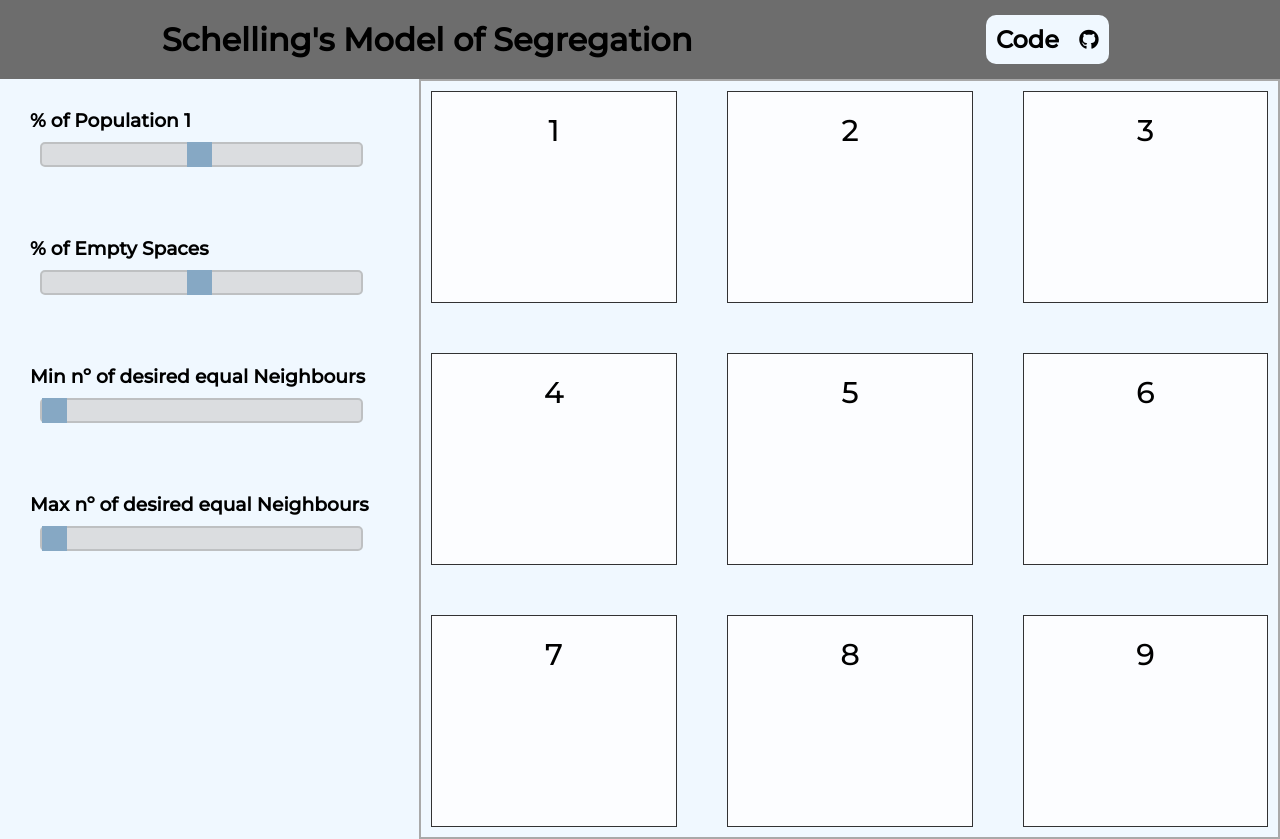
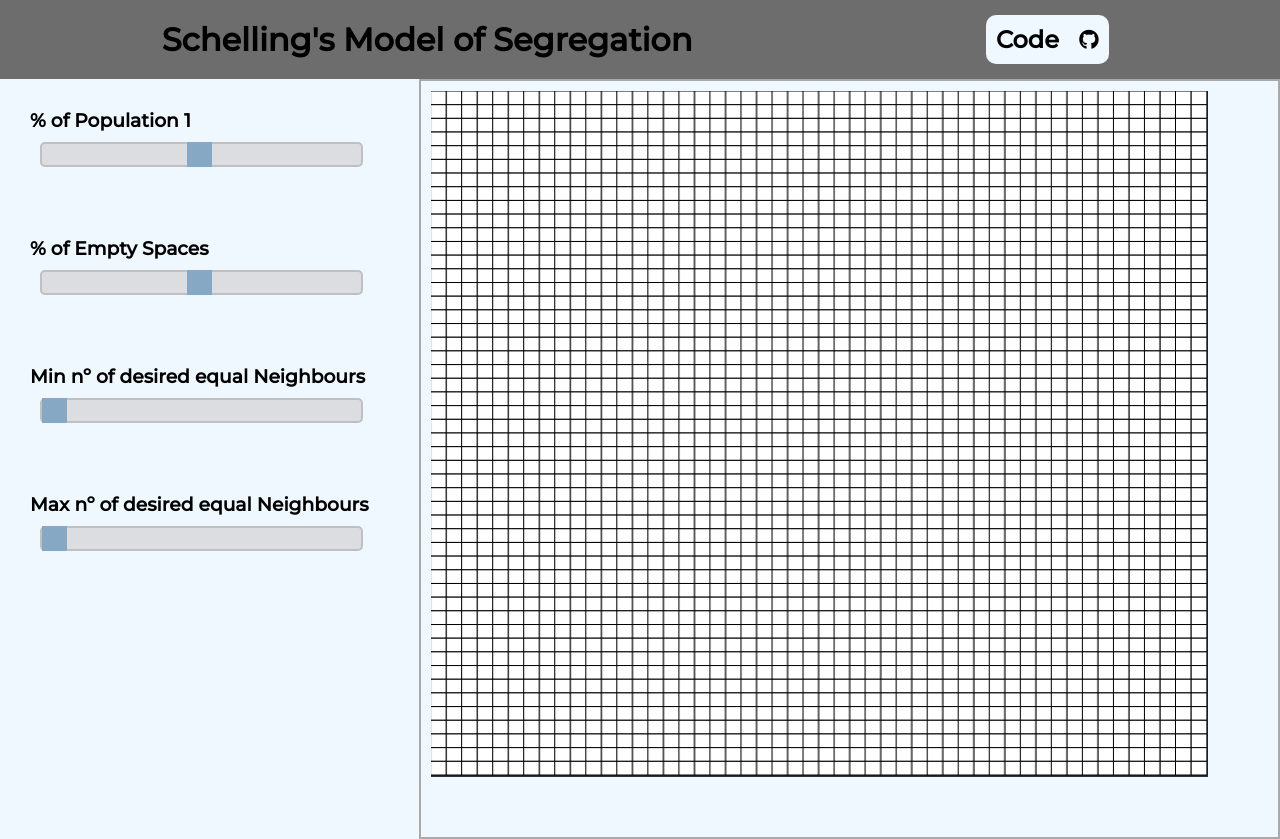
Before and after one commit to AnaSRamalhete/site, a PHP site: page /Schellings_Model/index.php in a window 1280 px wide. Run offline with PHP 8.4, Linux system fonts and the light colour scheme; some libraries are stand-ins or nearby versions.

Commit message:
SM - Adding a grid using p5 js

```diff
--- a/web/Schellings_Model/SM_styles.css
+++ b/web/Schellings_Model/SM_styles.css
@@ -46,7 +46,7 @@
 .grid-section{
     flex: 2;
     display: grid;
-    grid-gap: 50px;
+    grid-gap: 10px;
     border: solid 2px darkgray;
     grid-template-columns: auto auto auto;
     padding: 10px;
--- /dev/null
+++ b/web/Schellings_Model/app.js
@@ -0,0 +1,50 @@
+var sketchWidth;
+var sketchHeight;
+
+const cols=50;
+const rows=50;
+
+sketchWidth = document.getElementById("p5Container").offsetWidth * 0.9;
+sketchHeight = document.getElementById("p5Container").offsetHeight * 0.9;
+
+// console.log(sketchHeight)
+// console.log(sketchWidth)
+
+let sketch = function(p) {
+    p.setup = function(){
+      p.createCanvas(sketchWidth + 2, sketchHeight + 2);
+      p.background(51);
+
+      var widthSquare = sketchWidth/cols;
+      var heigthSquare = sketchHeight/rows;
+
+      for (var i=0; i<cols; i++){
+          for(var j=0; j<rows; j++){
+              var x= i*widthSquare;
+              var y=j*heigthSquare;
+
+              p.stroke(0);
+              p.fill(255);
+              p.rect(x, y, widthSquare, heigthSquare);
+            }
+        }
+    }
+  };
+  new p5(sketch, 'p5Container');
+
+// function setup() {
+//   sketchWidth = document.getElementById("p5Container").offsetWidth;
+//   sketchHeight = document.getElementById("p5Container").offsetHeight;
+//   let renderer = createCanvas(sketchWidth, sketchHeight);
+//   renderer.parent("grid-section");
+// }
+
+// function draw() {
+//   background(51);
+// }
+
+// function windowResized() {
+//   sketchWidth = document.getElementById("p5Container").offsetWidth;
+//   sketchHeight = document.getElementById("p5Container").offsetHeight;
+//   resizeCanvas(sketchWidth, sketchHeight);
+// }
--- a/web/Schellings_Model/index.php
+++ b/web/Schellings_Model/index.php
@@ -33,6 +33,10 @@
 
     <div class="main-hero">
 
+        <!-- ----------------- -->
+        <!-- Variables Section -->
+        <!-- ----------------- -->
+
         <div class="var-section">
 
             <div class="slideContainer">
@@ -57,19 +61,20 @@
 
         </div>
 
+        <!-- ----------------- -->
+        <!-- Grid Section -->
+        <!-- ----------------- -->
 
-
-        <div class="grid-section">
-            <div class="grid-item">1</div>
-            <div class="grid-item">2</div>
-            <div class="grid-item">3</div>
-            <div class="grid-item">4</div>
-            <div class="grid-item">5</div>
-            <div class="grid-item">6</div>
-            <div class="grid-item">7</div>
-            <div class="grid-item">8</div>
-            <div class="grid-item">9</div>
+        <div class="grid-section" id="p5Container">
         </div>
     </div>
+
+    <!-- ------------ -->
+    <!-- Java Scripts -->
+    <!-- ------------ -->
+
+    <!-- p5*js  -->
+    <script src="https://cdnjs.cloudflare.com/ajax/libs/p5.js/1.4.0/p5.min.js" integrity="sha512-N4kV7GkNv7QR7RX9YF/olywyIgIwNvfEe2nZtfyj73HdjCUkAfOBDbcuJ/cTaN04JKRnw1YG1wnUyNKMsNgg3g==" crossorigin="anonymous" referrerpolicy="no-referrer"></script>
+    <script src="app.js"></script>
 </body>
 </html>
```
